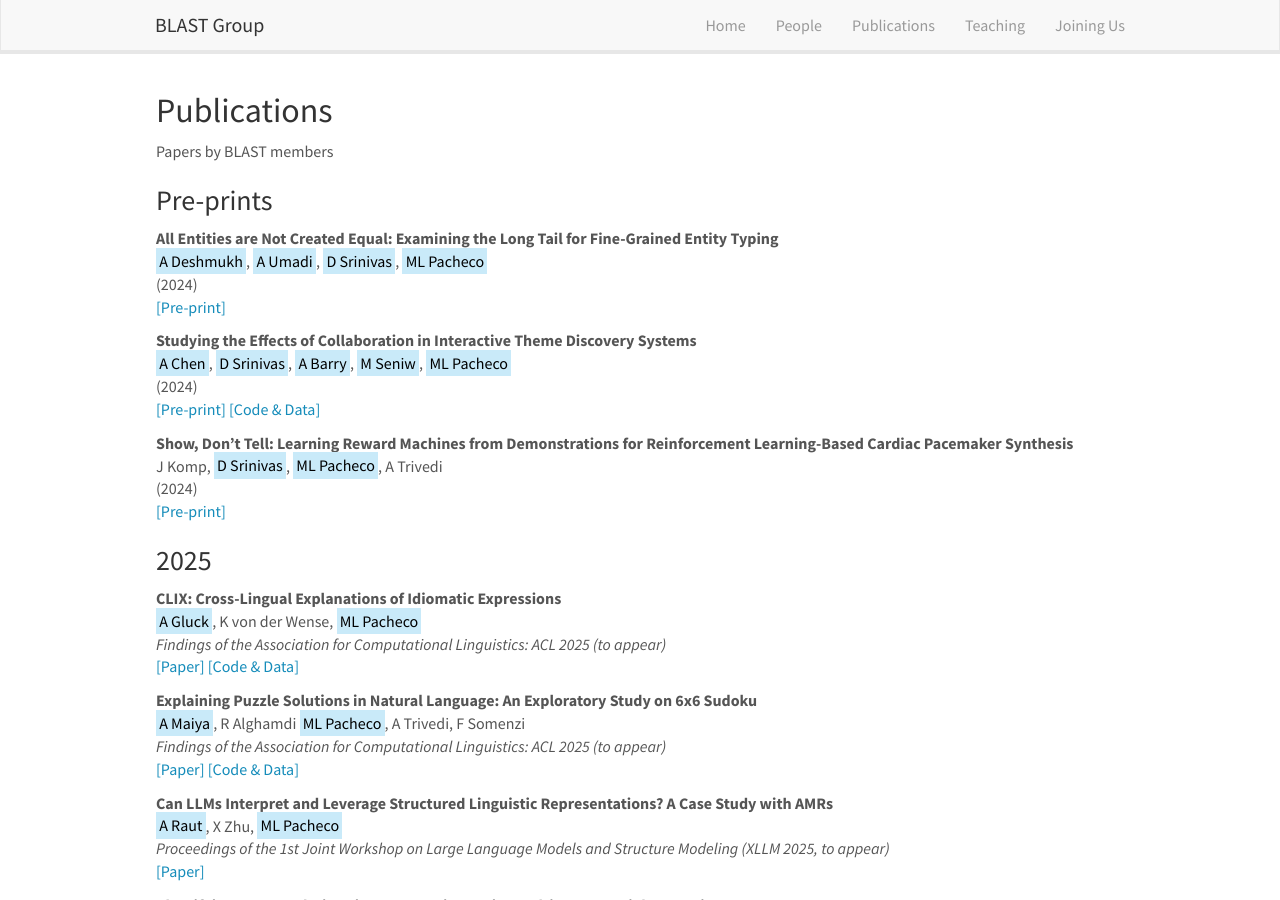
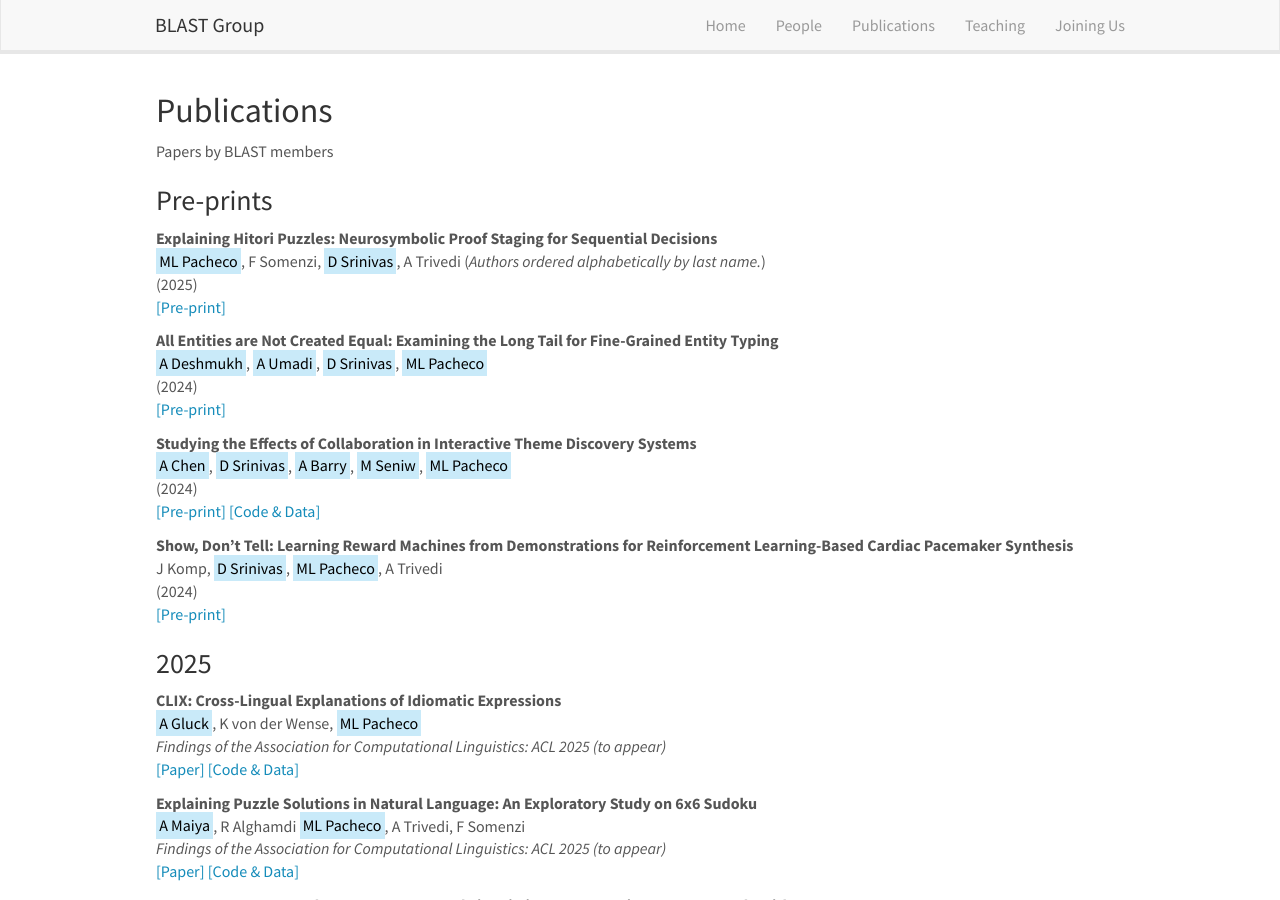
Before and after one commit to blast-cu/blast-cu.github.io, a Jekyll site: the page built from _pages/publications.md, in a window 1280 px wide and 900 px high. Built offline with Jekyll 4.4.1, drawn with Linux system fonts in a browser that asks for light colours; nearby versions of some CDN libraries.

Commit message:
Update publist_preprint.yml

```diff
--- a/_data/publist_preprint.yml
+++ b/_data/publist_preprint.yml
@@ -1,3 +1,11 @@
+- title: "Explaining Hitori Puzzles: Neurosymbolic Proof Staging for Sequential Decisions"
+  authors: <mark>ML Pacheco</mark>, F Somenzi, <mark>D Srinivas</mark>, A Trivedi (<i>Authors ordered alphabetically by last name.</i>)
+  highlight: 0
+  link:
+    url: https://arxiv.org/abs/2508.14294
+    display: \[Pre-print\]
+  year: 2025
+
 - title: "All Entities are Not Created Equal: Examining the Long Tail for Fine-Grained Entity Typing"
   authors: <mark>A Deshmukh</mark>, <mark>A Umadi</mark>, <mark>D Srinivas</mark>, <mark>ML Pacheco</mark>
   highlight: 0
```
